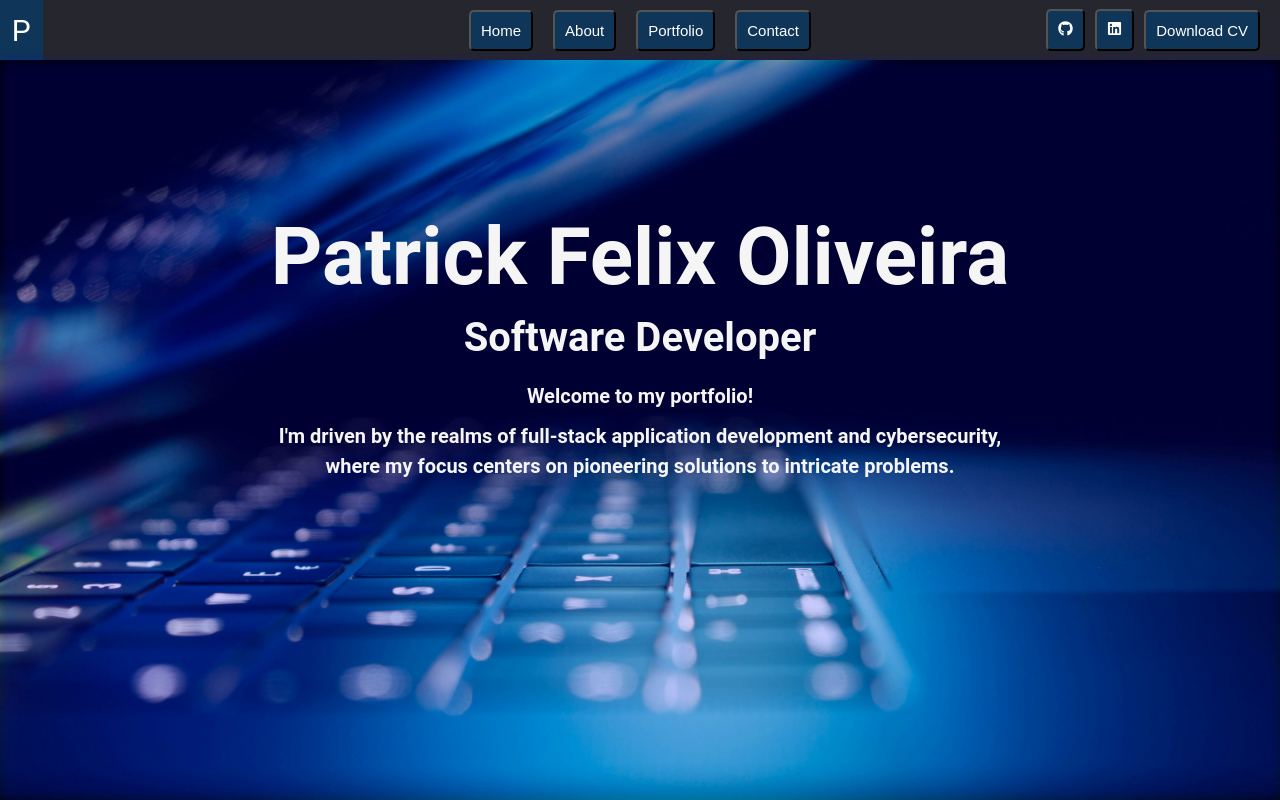
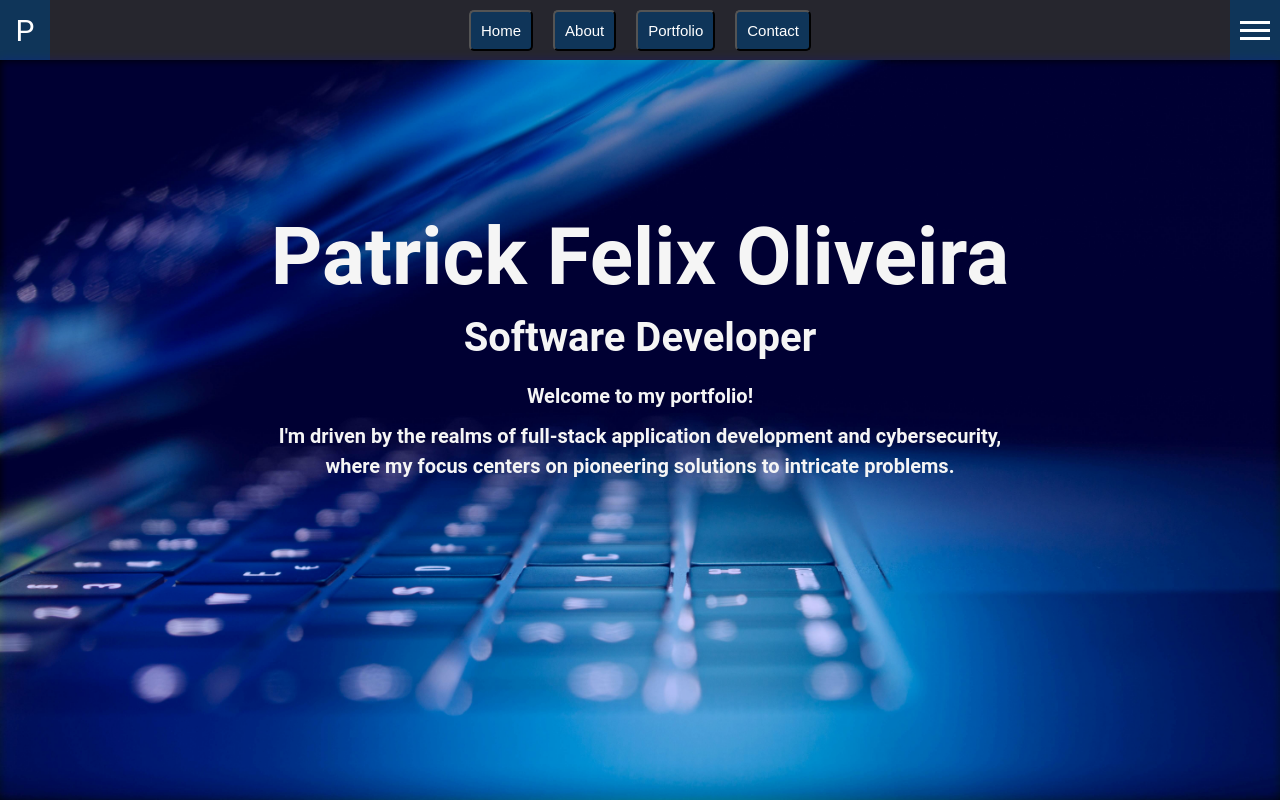
Before and after one commit to PatF3lix/Portfolio, a React (Create React App) app in the folder my-portfolio/: page / in a window 1280 px wide. Built offline with nearby package versions, Linux system fonts and the light colour scheme; no server answers.

Commit message:
change the socialNavLinks component for a slidedown Menu. That permited me to keep the page dynamic in porportion.

```diff
--- a/my-portfolio/src/App.js
+++ b/my-portfolio/src/App.js
@@ -5,8 +5,11 @@ import ContentSection from "./components/Sections/ContentSection/ContentSection"
 import useCurtains from "./hooks/useCurtains";
 import Curtains from "./components/Curtains/Curtains";
 import MainNavMenu from "./components/Sections/MenuSection/MainNavMenu";
+import { useState } from "react";
+import SlideDownMenu from "./components/SlideDownMenu/SlideDownMenu";
 
 function App() {
+  const [openedMenu, setOpenedMenu] = useState(false);
   const {
     curtainsVisible,
     selectedOption,
@@ -17,8 +20,16 @@ function App() {
 
   return (
     <div className="app grid-row-2">
-      <MainNavMenu handleMainMenuBtnClick={handleMainMenuBtnClick} />
-      <ContentSection>{selectedOption.content}</ContentSection>
+      <MainNavMenu
+        handleMainMenuBtnClick={handleMainMenuBtnClick}
+        openedMenu={openedMenu}
+        setOpenedMenu={setOpenedMenu}
+      />
+
+      <ContentSection>
+        {selectedOption.content}
+        {openedMenu && <SlideDownMenu />}
+      </ContentSection>
       {displayCurtains && (
         <Curtains
           curtainsVisible={curtainsVisible}
--- a/my-portfolio/src/components/Reusable/Btn/btn.css
+++ b/my-portfolio/src/components/Reusable/Btn/btn.css
@@ -23,3 +23,11 @@
   border: none;
   background: transparent;
 }
+
+.slidedown-menu-btn {
+  background: transparent;
+  border: none;
+  color: white;
+  font-size: 1.5rem;
+  cursor: pointer;
+}
--- a/my-portfolio/src/components/Sections/MenuSection/MainNavMenu.js
+++ b/my-portfolio/src/components/Sections/MenuSection/MainNavMenu.js
@@ -2,10 +2,10 @@ import mainMenuOptions from "../../../data/MainMenuOptions";
 import Btn from "../../Reusable/Btn/Btn";
 import ListItem from "../../Reusable/LisItem/ListItem";
 import NavBar from "../../Reusable/NavBar/NavBar";
-import SocialNavHub from "../../SocialNavHub/SocialNavHub";
+import SideMenu from "../../SideMenu/SideMenu";
 import "./nav-menu.css";
 
-const MainNavMenu = ({ handleMainMenuBtnClick }) => {
+const MainNavMenu = ({ handleMainMenuBtnClick, setOpenedMenu }) => {
   return (
     <div className="main-menu">
       <div className="container-logo">
@@ -25,7 +25,7 @@ const MainNavMenu = ({ handleMainMenuBtnClick }) => {
           );
         })}
       </NavBar>
-      <SocialNavHub />
+      <SideMenu setOpenedMenu={setOpenedMenu} />
     </div>
   );
 };
--- a/my-portfolio/src/components/Sections/MenuSection/nav-menu.css
+++ b/my-portfolio/src/components/Sections/MenuSection/nav-menu.css
@@ -2,13 +2,13 @@
   background-color: #26262e;
   grid-row: 1/2;
   display: grid;
-  grid-template-columns: repeat(3, 1fr);
+  grid-template-columns: repeat(3, min-content);
   align-items: center;
   justify-content: space-between;
 }
 
 .main-menu--nav {
-  margin: 0 auto;
+  margin-right: auto;
 }
 
 .main-menu-item:not(:last-child) {
@@ -16,7 +16,8 @@
 }
 
 .container-logo {
-  width: 10%;
+  min-width: 5rem;
+  width: 5rem;
   height: 100%;
   background-color: #0f3559;
   display: flex;
--- /dev/null
+++ b/my-portfolio/src/components/SideMenu/SideMenu.js
@@ -0,0 +1,19 @@
+import "./side-menu.css";
+
+const SideMenu = ({ setOpenedMenu }) => {
+  function toggleOptionsMenu() {
+    var menuIcon = document.querySelector(".side-menu");
+    menuIcon.classList.toggle("side-menu-open");
+    setOpenedMenu((openedMenu) => !openedMenu);
+  }
+
+  return (
+    <div className="side-menu" onClick={toggleOptionsMenu}>
+      <div className="line" />
+      <div className="line" />
+      <div className="line" />
+    </div>
+  );
+};
+
+export default SideMenu;
--- /dev/null
+++ b/my-portfolio/src/components/SideMenu/side-menu.css
@@ -0,0 +1,33 @@
+.side-menu {
+  width: 5rem;
+  height: 100%;
+  cursor: pointer;
+  display: flex;
+  flex-direction: column;
+  align-items: center;
+  justify-content: center;
+  padding: 0 1rem;
+  background-color: #0f3559;
+}
+
+.line {
+  width: 100%;
+  height: 3px;
+  background-color: white;
+  margin: 2.5px 0;
+  transition: transform 0.3s ease;
+}
+
+/* css for "X" icon */
+
+.side-menu-open .line:nth-child(1) {
+  transform: rotate(45deg) translate(5px, 5px);
+}
+
+.side-menu-open .line:nth-child(2) {
+  opacity: 0;
+}
+
+.side-menu-open .line:nth-child(3) {
+  transform: rotate(-45deg) translate(5px, -5px);
+}
--- /dev/null
+++ b/my-portfolio/src/components/SlideDownMenu/SlideDownMenu.js
@@ -0,0 +1,41 @@
+import useDownloadCv from "../../hooks/useDownloadCv";
+import Btn from "../Reusable/Btn/Btn";
+
+import "./slide-down-menu.css";
+
+const SlideDownMenu = () => {
+  const { handleDownload } = useDownloadCv();
+  return (
+    <div className="container-slidedown">
+      <ul className="slidedown-menu">
+        <li className="menu-option">
+          <a
+            className="slidedown-menu-link"
+            href={process.env.REACT_APP_GITHUB_URL}
+            target="_blank"
+            rel="noreferrer"
+          >
+            GitHub Page
+          </a>
+        </li>
+        <li className="menu-option">
+          <a
+            className="slidedown-menu-link"
+            href={process.env.REACT_APP_LINKEDIN_URL}
+            target="_blank"
+            rel="noreferrer"
+          >
+            LinkedIn Account
+          </a>
+        </li>
+        <li className="menu-option">
+          <Btn classes="slidedown-menu-btn" clickAction={handleDownload}>
+            Download CV
+          </Btn>
+        </li>
+      </ul>
+    </div>
+  );
+};
+
+export default SlideDownMenu;
--- /dev/null
+++ b/my-portfolio/src/components/SlideDownMenu/slide-down-menu.css
@@ -0,0 +1,38 @@
+.container-slidedown {
+  background-color: #fff;
+  z-index: 30;
+  position: absolute;
+  top: 6rem;
+  right: 0;
+  width: 20rem;
+  background-color: #17171c;
+}
+
+.slidedown-menu {
+  display: flex;
+  flex-direction: column;
+  align-items: center;
+  justify-content: center;
+  list-style: none;
+}
+
+.menu-option {
+  margin-bottom: 1.5rem;
+}
+
+.menu-option:not(:last-child) {
+  text-align: center;
+  border-bottom: 2px solid white;
+  padding-bottom: 0.5rem;
+  width: 90%;
+}
+
+.menu-option:nth-child(1) {
+  margin-top: 1.5rem;
+}
+
+.slidedown-menu-link {
+  color: white;
+  font-size: 1.5rem;
+  text-decoration: none;
+}
--- a/my-portfolio/src/components/SocialNavHub/SocialNavHub.js
+++ /dev/null
@@ -1,43 +0,0 @@
-import Btn from "../Reusable/Btn/Btn";
-import useDownloadCv from "../../hooks/useDownloadCv";
-import "./social-nav-hub.css";
-
-import { IconContext } from "react-icons";
-import { FaGithub, FaLinkedin } from "react-icons/fa";
-
-const SocialNavHub = () => {
-  const { handleDownload } = useDownloadCv();
-  return (
-    <ul className="social-nav-links">
-      <li>
-        <Btn classes={"social-nav-btn"}>
-          <IconContext.Provider value={{ color: "white" }}>
-            <a
-              href={process.env.REACT_APP_GITHUB_URL}
-              rel="noreferrer"
-              target="_blank"
-            >
-              <FaGithub />
-            </a>
-          </IconContext.Provider>
-        </Btn>
-        <Btn classes={"social-nav-btn"}>
-          <IconContext.Provider value={{ color: "white" }}>
-            <a
-              href={process.env.REACT_APP_LINKEDIN_URL}
-              rel="noreferrer"
-              target="_blank"
-            >
-              <FaLinkedin />
-            </a>
-          </IconContext.Provider>
-        </Btn>
-        <Btn classes={"social-nav-btn"} clickAction={handleDownload}>
-          <p>Download CV</p>
-        </Btn>
-      </li>
-    </ul>
-  );
-};
-
-export default SocialNavHub;
--- a/my-portfolio/src/components/SocialNavHub/social-nav-hub.css
+++ /dev/null
@@ -1,21 +0,0 @@
-.social-nav-links {
-  display: flex;
-  flex-direction: column;
-  align-items: center;
-  list-style: none;
-  padding-right: 2rem;
-  margin-left: auto;
-}
-
-.social-nav-btn {
-  font-size: 1.5rem;
-  font-weight: 400;
-  color: white;
-  background: #0f3559;
-  padding: 1rem 1rem;
-  border-radius: 5px;
-}
-
-.social-nav-btn:not(:last-child) {
-  margin-right: 1rem;
-}
```
